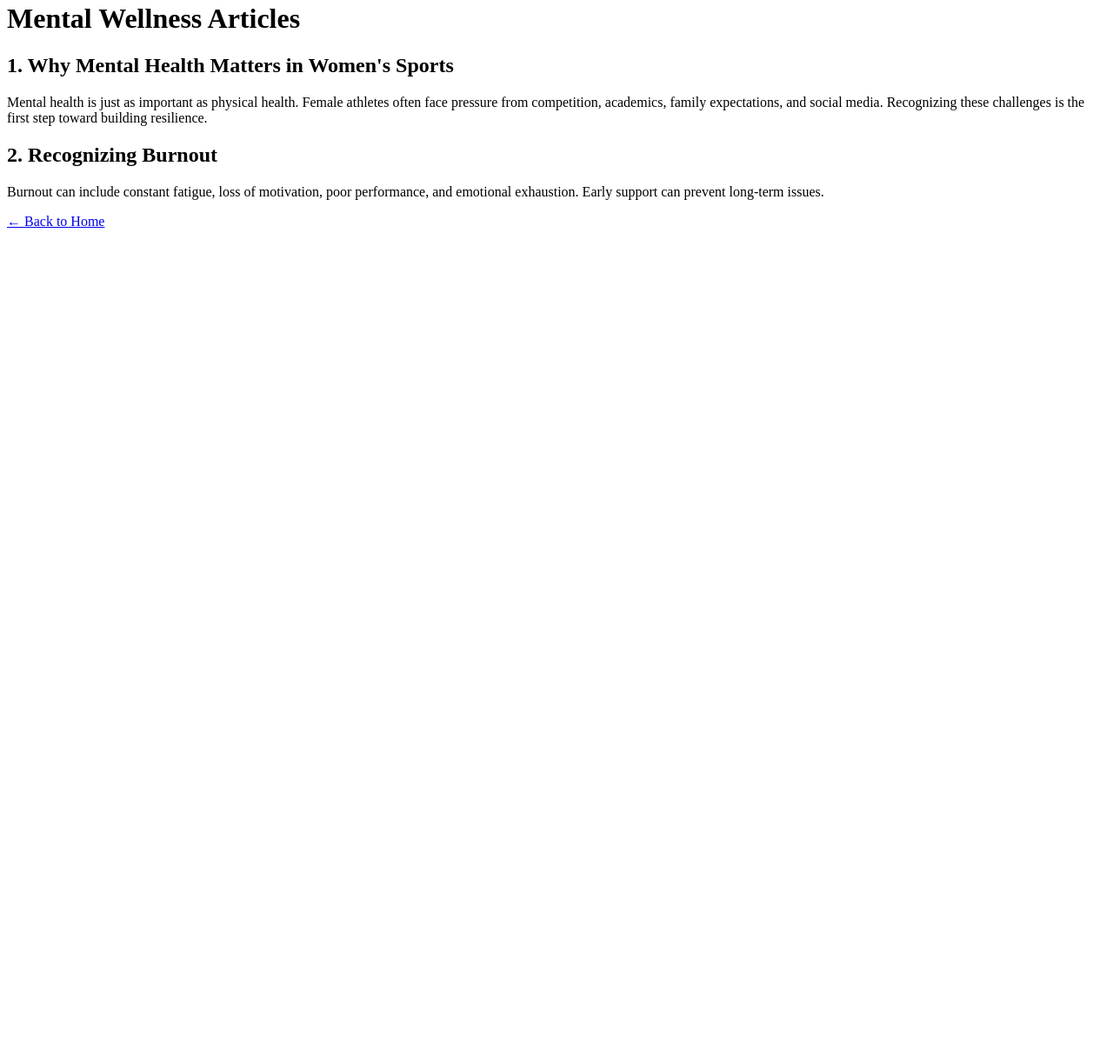
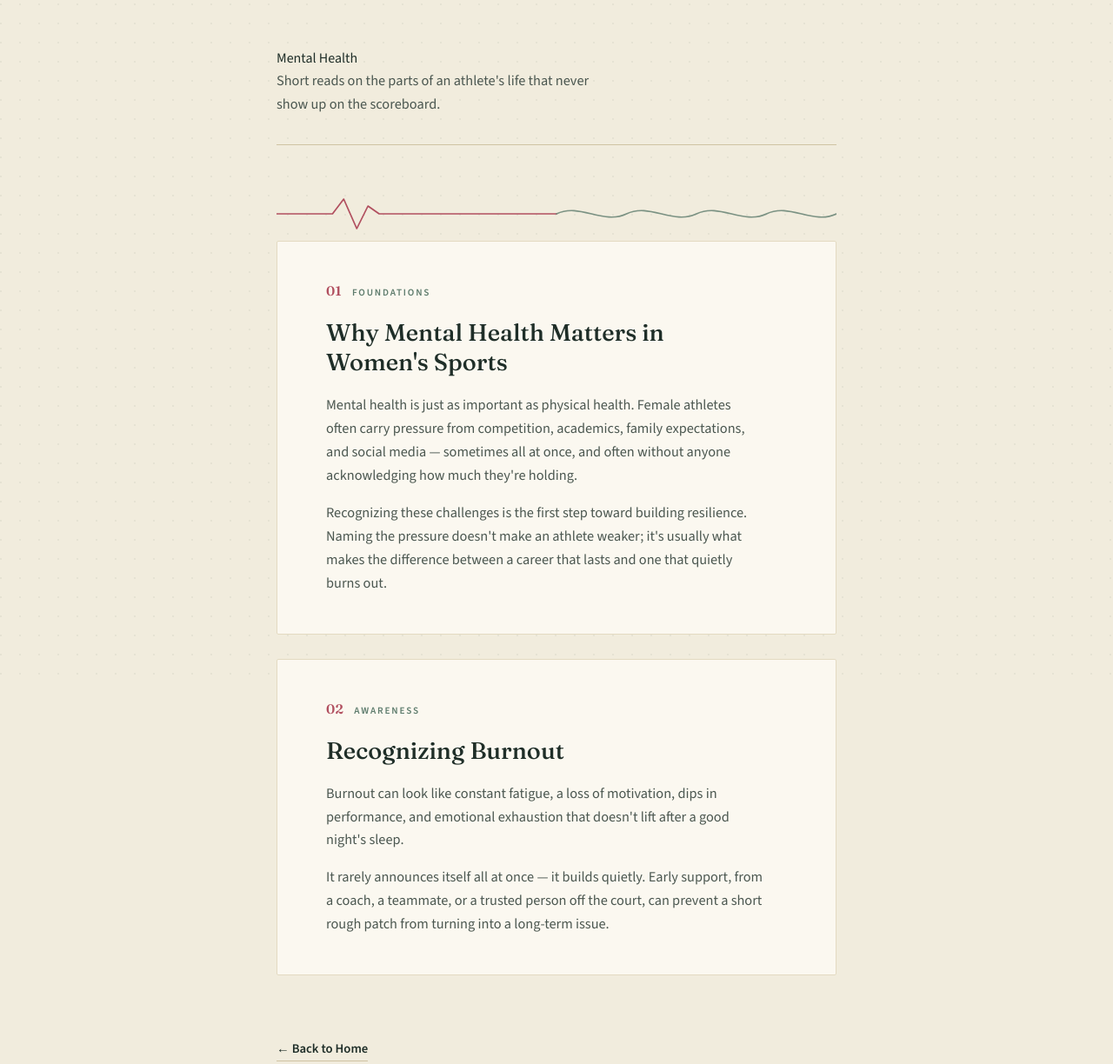
Before and after one commit to oyeniyiok/ok, a plain HTML site: page my-site/articles.html in a window 1280 px wide. Shown: the part 18-1242 px from the top of the page at 87% size. Before the commit the page ends 800 px from the top, so only its background shows below. Drawn offline with nearby package versions, Linux system fonts and the light colour scheme.

Commit message:
Update articles.html

```diff
--- a/my-site/articles.html
+++ b/my-site/articles.html
@@ -1,28 +1,260 @@
 <!DOCTYPE html>
 <html lang="en">
 <head>
-    <meta charset="UTF-8">
-    <title>Mental Wellness Articles</title>
-    <link rel="stylesheet" href="style.css">
+<meta charset="UTF-8">
+<meta name="viewport" content="width=device-width, initial-scale=1.0">
+<title>Mental Health</title>
+<link rel="preconnect" href="https://fonts.googleapis.com">
+<link rel="preconnect" href="https://fonts.gstatic.com" crossorigin>
+<link href="https://fonts.googleapis.com/css2?family=Fraunces:opsz,wght@9..144,400;9..144,500;9..144,600&family=Source+Sans+3:wght@400;500;600;700&display=swap" rel="stylesheet">
+<style>
+  :root{
+    --bg: #F1ECDD;
+    --panel: #FBF8F0;
+    --ink: #1F2E28;
+    --ink-soft: #4B5750;
+    --sage: #5E7C6D;
+    --sage-deep: #1F2E28;
+    --accent: #B14F5F;
+    --line: #CFC3A3;
+    --line-soft: #E3DAC1;
+    --radius: 2px;
+  }
+
+  * { box-sizing: border-box; }
+
+  html { scroll-behavior: smooth; }
+
+  body{
+    margin: 0;
+    background: var(--bg);
+    color: var(--ink);
+    font-family: 'Source Sans 3', sans-serif;
+    line-height: 1.65;
+    -webkit-font-smoothing: antialiased;
+  }
+
+  body::before{
+    content: "";
+    position: fixed;
+    inset: 0;
+    pointer-events: none;
+    background-image:
+      radial-gradient(circle at 1px 1px, rgba(31,46,40,0.05) 1px, transparent 0);
+    background-size: 22px 22px;
+    z-index: 0;
+  }
+
+  .wrap{
+    position: relative;
+    z-index: 1;
+    max-width: 700px;
+    margin: 0 auto;
+    padding: 72px 28px 120px;
+  }
+
+  .masthead{
+    margin-bottom: 56px;
+  }
+
+  .eyebrow{
+    display: block;
+    font-size: 0.72rem;
+    font-weight: 600;
+    letter-spacing: 0.22em;
+    text-transform: uppercase;
+    color: var(--sage);
+    margin-bottom: 14px;
+  }
+
+  h1{
+    font-family: 'Fraunces', serif;
+    font-optical-sizing: auto;
+    font-weight: 500;
+    font-size: clamp(2.1rem, 5vw, 3rem);
+    line-height: 1.08;
+    letter-spacing: -0.01em;
+    margin: 0 0 18px;
+    color: var(--ink);
+  }
+
+  .masthead p.dek{
+    margin: 0;
+    max-width: 46ch;
+    color: var(--ink-soft);
+    font-size: 1.02rem;
+  }
+
+  .masthead-rule{
+    margin-top: 32px;
+    border: none;
+    border-top: 1px solid var(--line);
+  }
+
+  /* Signature element: a pulse line that settles from a heartbeat spike
+     into a calm, even wave — the visual thesis of the whole page. */
+  .pulse{
+    width: 100%;
+    height: 46px;
+    margin: 40px 0 8px;
+    display: block;
+  }
+  .pulse path{
+    fill: none;
+    stroke: var(--accent);
+    stroke-width: 1.6;
+    stroke-linecap: round;
+    stroke-linejoin: round;
+  }
+  .pulse .calm{
+    stroke: var(--sage);
+    opacity: 0.8;
+  }
+
+  article{
+    background: var(--panel);
+    border: 1px solid var(--line-soft);
+    border-radius: var(--radius);
+    padding: 44px clamp(24px, 5vw, 56px);
+    margin-bottom: 28px;
+    position: relative;
+  }
+
+  article + article{
+    margin-top: 8px;
+  }
+
+  .entry-label{
+    display: flex;
+    align-items: baseline;
+    gap: 12px;
+    margin-bottom: 18px;
+  }
+
+  .entry-number{
+    font-family: 'Fraunces', serif;
+    font-size: 0.95rem;
+    font-weight: 600;
+    color: var(--accent);
+    letter-spacing: 0.02em;
+  }
+
+  .entry-tag{
+    font-size: 0.7rem;
+    font-weight: 600;
+    text-transform: uppercase;
+    letter-spacing: 0.16em;
+    color: var(--sage);
+  }
+
+  h2{
+    font-family: 'Fraunces', serif;
+    font-weight: 500;
+    font-size: clamp(1.35rem, 3vw, 1.7rem);
+    line-height: 1.25;
+    margin: 0 0 20px;
+    color: var(--ink);
+    max-width: 22ch;
+  }
+
+  article p{
+    margin: 0;
+    color: var(--ink-soft);
+    font-size: 1.02rem;
+    max-width: 62ch;
+  }
+
+  article p + p{
+    margin-top: 16px;
+  }
+
+  .back-link{
+    display: inline-flex;
+    align-items: center;
+    gap: 8px;
+    margin-top: 44px;
+    font-size: 0.92rem;
+    font-weight: 600;
+    color: var(--sage-deep);
+    text-decoration: none;
+    border-bottom: 1px solid var(--line);
+    padding-bottom: 2px;
+    transition: border-color 0.2s ease, color 0.2s ease;
+  }
+
+  .back-link:hover{
+    color: var(--accent);
+    border-color: var(--accent);
+  }
+
+  .back-link:focus-visible,
+  a:focus-visible{
+    outline: 2px solid var(--accent);
+    outline-offset: 3px;
+  }
+
+  @media (prefers-reduced-motion: reduce){
+    html{ scroll-behavior: auto; }
+  }
+
+  @media (max-width: 480px){
+    .wrap{ padding: 48px 18px 90px; }
+    article{ padding: 32px 20px; }
+  }
+</style>
 </head>
 <body>
+<div class="wrap">
 
-<h1>Mental Wellness Articles</h1>
+  <div class="masthead"
+    <h1>Mental Health</h1>
+    <p class="dek">Short reads on the parts of an athlete's life that never show up on the scoreboard.</p>
+    <hr class="masthead-rule">
+  </div>
 
-<h2>1. Why Mental Health Matters in Women's Sports</h2>
-<p>
-Mental health is just as important as physical health. Female athletes often face
-pressure from competition, academics, family expectations, and social media.
-Recognizing these challenges is the first step toward building resilience.
-</p>
+  <!-- Signature: heartbeat settling into a calm wave -->
+  <svg class="pulse" viewBox="0 0 600 46" preserveAspectRatio="none" aria-hidden="true">
+    <path d="M0,23 L60,23 L72,6 L86,40 L98,14 L110,23 L300,23" />
+    <path class="calm" d="M300,23 C325,10 350,36 375,23 C400,10 425,36 450,23 C475,10 500,36 525,23 C550,10 575,36 600,23" />
+  </svg>
 
-<h2>2. Recognizing Burnout</h2>
-<p>
-Burnout can include constant fatigue, loss of motivation, poor performance,
-and emotional exhaustion. Early support can prevent long-term issues.
-</p>
+  <article id="article-1">
+    <div class="entry-label">
+      <span class="entry-number">01</span>
+      <span class="entry-tag">Foundations</span>
+    </div>
+    <h2>Why Mental Health Matters in Women's Sports</h2>
+    <p>
+      Mental health is just as important as physical health. Female athletes often carry
+      pressure from competition, academics, family expectations, and social media —
+      sometimes all at once, and often without anyone acknowledging how much they're holding.
+    </p>
+    <p>
+      Recognizing these challenges is the first step toward building resilience. Naming the
+      pressure doesn't make an athlete weaker; it's usually what makes the difference between
+      a career that lasts and one that quietly burns out.
+    </p>
+  </article>
 
-<a href="index.html">← Back to Home</a>
+  <article id="article-2">
+    <div class="entry-label">
+      <span class="entry-number">02</span>
+      <span class="entry-tag">Awareness</span>
+    </div>
+    <h2>Recognizing Burnout</h2>
+    <p>
+      Burnout can look like constant fatigue, a loss of motivation, dips in performance, and
+      emotional exhaustion that doesn't lift after a good night's sleep.
+    </p>
+    <p>
+      It rarely announces itself all at once — it builds quietly. Early support, from a coach,
+      a teammate, or a trusted person off the court, can prevent a short rough patch from
+      turning into a long-term issue.
+    </p>
+  </article>
 
+  <a class="back-link" href="index.html">&larr; Back to Home</a>
+
+</div>
 </body>
 </html>
```
